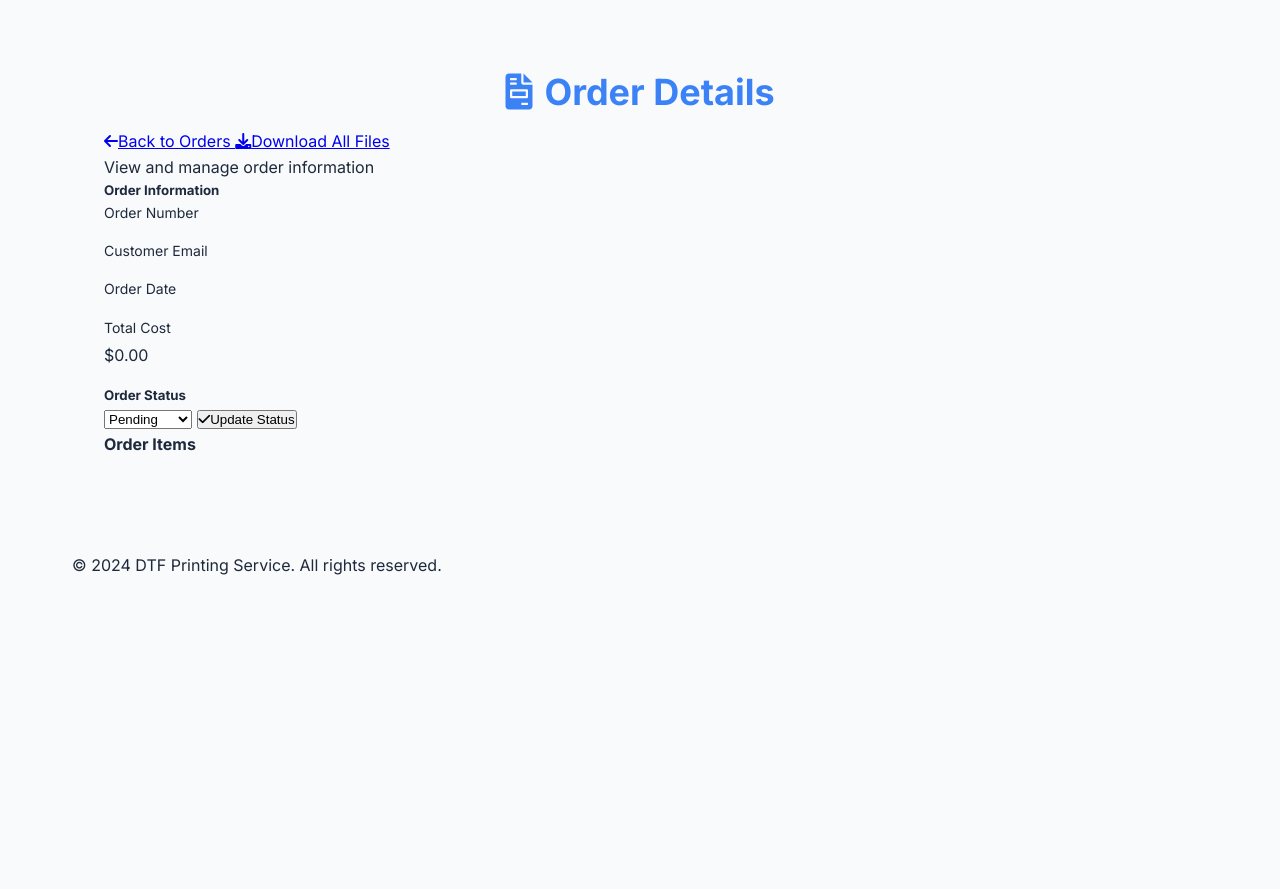
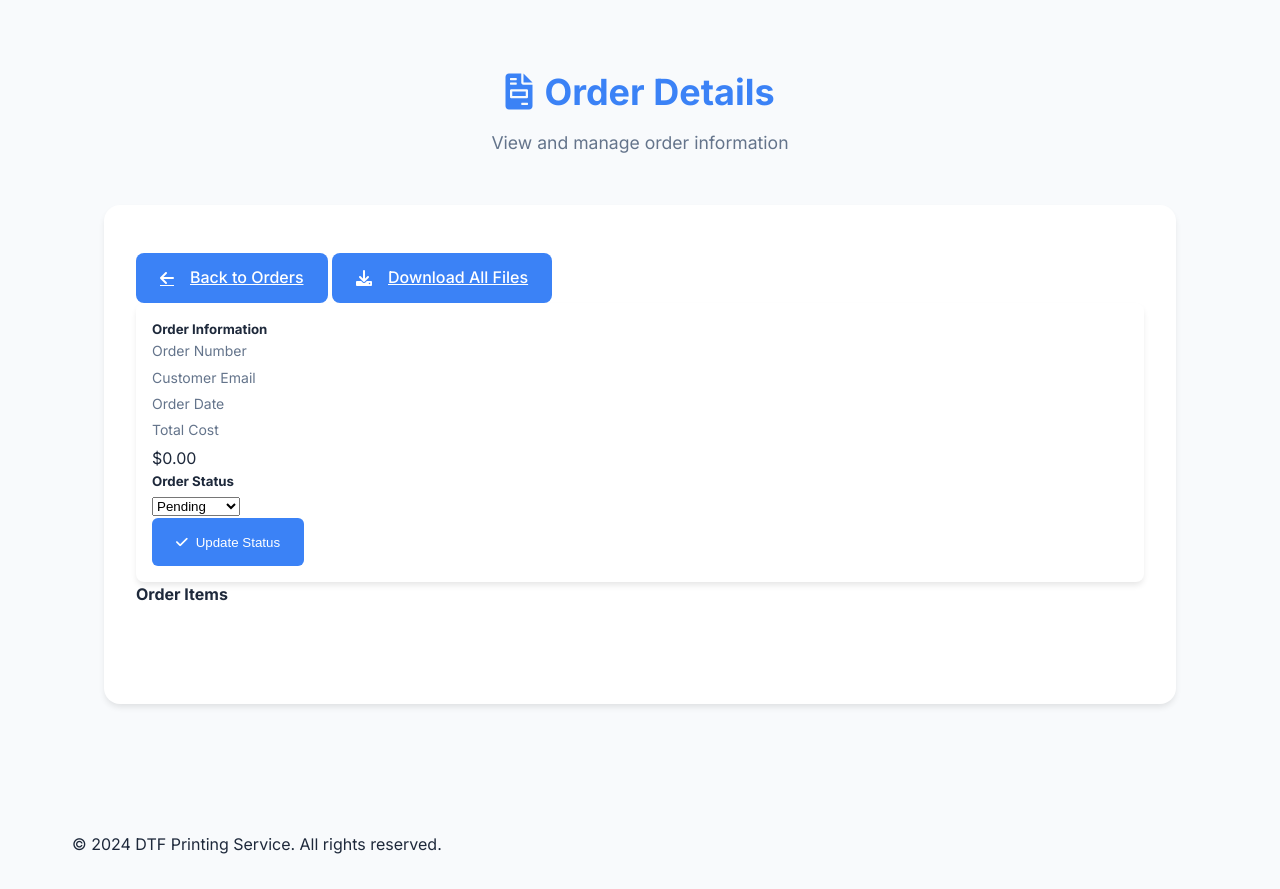
Before and after one commit to christopheraaronhogg/arkansasdtfprints, a Flask app: template templates/order_detail.html in a window 1280 px wide. Shown: the part 90-979 px from the top of the page. Before the commit the page ends 665 px from the top, so only its background shows below. Run offline with Flask 3, Linux system fonts and the light colour scheme; the template is opened without the code that fills it, so the values that code supplies are empty.

Commit message:
Agent query: Does the admin page and order details page now match the styling of the main page?
Refactor admin page styling:  Updated admin and order detail page layouts for improved visual consistency.

Screenshot: https://storage.googleapis.com/screenshot-production-us-central1/3c1f7986-530f-4f55-b07c-daee11d04c26/4dd8cdad-a0e5-4044-870b-662a6b139c19.jpg

```diff
--- a/templates/order_detail.html
+++ b/templates/order_detail.html
@@ -1,70 +1,57 @@
 {% extends "base.html" %}
 
 {% block content %}
-<div class="container py-4">
-    <div class="admin-header mb-4">
-        <div class="d-flex justify-content-between align-items-center">
-            <h1 class="display-5 fw-bold text-primary">
-                <i class="fas fa-file-invoice me-3"></i>Order Details
-            </h1>
-            <div class="btn-group">
-                <a href="{{ url_for('admin') }}" class="btn btn-outline-primary">
+<div class="container">
+    <header>
+        <h1><i class="fas fa-file-invoice me-3"></i>Order Details</h1>
+        <p class="subtitle">View and manage order information</p>
+    </header>
+
+    <div class="upload-section">
+        <div class="d-flex justify-content-end mb-4">
+            <a href="{{ url_for('admin') }}" class="upload-btn me-2">
                 <i class="fas fa-arrow-left me-2"></i>Back to Orders
             </a>
-                <a href="{{ url_for('download_all_images', order_id=order.id) }}" class="btn btn-primary">
+            <a href="{{ url_for('download_all_images', order_id=order.id) }}" class="upload-btn">
                 <i class="fas fa-download me-2"></i>Download All Files
             </a>
         </div>
-        </div>
-        <p class="text-muted mt-2">View and manage order information</p>
-    </div>
 
-    <div class="row g-4">
-        <div class="col-lg-8">
-            <div class="card bg-dark border-0 shadow-lg mb-4">
-                <div class="card-body">
+        <div class="size-inputs mb-4">
+            <div class="preview-content">
+                <div class="row">
+                    <div class="col-md-8">
                         <h5 class="text-primary mb-4">Order Information</h5>
-                    <div class="row g-3">
-                        <div class="col-sm-6">
-                            <div class="detail-item">
-                                <label class="text-muted">Order Number</label>
+                        <div class="d-flex flex-column gap-3">
+                            <div class="input-with-unit">
+                                <label>Order Number</label>
                                 <div class="fw-bold">{{ order.order_number }}</div>
                             </div>
-                        </div>
-                        <div class="col-sm-6">
-                            <div class="detail-item">
-                                <label class="text-muted">Customer Email</label>
+                            <div class="input-with-unit">
+                                <label>Customer Email</label>
                                 <div class="fw-bold">{{ order.email }}</div>
                             </div>
-                        </div>
-                        <div class="col-sm-6">
-                            <div class="detail-item">
-                                <label class="text-muted">Order Date</label>
+                            <div class="input-with-unit">
+                                <label>Order Date</label>
                                 <div class="fw-bold">{{ order.created_at.strftime('%B %d, %Y %I:%M %p') }}</div>
                             </div>
-                        </div>
-                        <div class="col-sm-6">
-                            <div class="detail-item">
-                                <label class="text-muted">Total Cost</label>
+                            <div class="input-with-unit">
+                                <label>Total Cost</label>
                                 <div class="fw-bold text-success">${{ "%.2f"|format(order.total_cost) }}</div>
                             </div>
                         </div>
                     </div>
-                </div>
-            </div>
-        </div>
-
-        <div class="col-lg-4">
-            <div class="card bg-dark border-0 shadow-lg mb-4">
-                <div class="card-body">
+                    <div class="col-md-4">
                         <h5 class="text-primary mb-4">Order Status</h5>
                         <form method="POST" action="{{ url_for('update_order_status', order_id=order.id) }}" class="d-flex flex-column gap-3">
-                        <select name="status" class="form-select form-select-lg mb-3">
+                            <div class="input-with-unit">
+                                <select name="status" class="form-select">
                                     <option value="pending" {% if order.status == 'pending' %}selected{% endif %}>Pending</option>
                                     <option value="processing" {% if order.status == 'processing' %}selected{% endif %}>Processing</option>
                                     <option value="completed" {% if order.status == 'completed' %}selected{% endif %}>Completed</option>
                                 </select>
-                        <button type="submit" class="btn btn-primary btn-lg w-100">
+                            </div>
+                            <button type="submit" class="submit-btn w-100">
                                 <i class="fas fa-check me-2"></i>Update Status
                             </button>
                         </form>
@@ -74,39 +61,40 @@
         </div>
 
         <h4 class="text-primary mb-4">Order Items</h4>
-    <div class="row g-4">
+        <div class="images-grid">
             {% for item in order.items %}
-        <div class="col-md-6 col-lg-4">
-            <div class="card bg-dark border-0 shadow-lg h-100">
-                <div class="card-body">
-                    <div class="image-preview mb-3">
+            <div class="size-inputs">
+                <div class="preview-content">
+                    <div class="preview-section">
                         <img src="{{ url_for('get_order_image', order_id=order.id, filename=item.file_key) }}"
-                             class="img-fluid rounded cursor-pointer"
+                             class="preview-image"
                              alt="Preview of {{ item.file_key }}"
                              onclick="showFullSizePreview(this.src)">
                     </div>
-                    <div class="details">
-                        <div class="mb-3">
-                            <small class="text-muted">Dimensions</small>
+                    <div class="controls-section">
+                        <div class="input-with-unit">
+                            <label>Dimensions</label>
                             <div class="fw-bold">{{ item.width_inches }}" × {{ item.height_inches }}"</div>
                         </div>
-                        <div class="mb-3">
-                            <small class="text-muted">Quantity</small>
+                        <div class="input-with-unit">
+                            <label>Quantity</label>
                             <div class="fw-bold">{{ item.quantity }}</div>
                         </div>
-                        <div class="mb-3">
-                            <small class="text-muted">Cost</small>
+                        <div class="input-with-unit">
+                            <label>Cost</label>
                             <div class="fw-bold text-success">${{ "%.2f"|format(item.cost) }}</div>
                         </div>
                     </div>
+                </div>
+                <div class="cost-display">
                     <a href="{{ url_for('download_order_image', order_id=order.id, filename=item.file_key) }}"
-                       class="btn btn-primary w-100">
+                       class="submit-btn w-100">
                         <i class="fas fa-download me-2"></i>Download File
                     </a>
                 </div>
             </div>
+            {% endfor %}
         </div>
-        {% endfor %}
     </div>
 </div>
 
@@ -115,37 +103,6 @@
     <span class="close-modal">&times;</span>
     <img id="modalImage" class="modal-image" src="" alt="Full size preview">
 </div>
-
-<style>
-.detail-item {
-    margin-bottom: 1rem;
-}
-.detail-item label {
-    font-size: 0.875rem;
-    margin-bottom: 0.25rem;
-    display: block;
-}
-.image-preview {
-    height: 200px;
-    display: flex;
-    align-items: center;
-    justify-content: center;
-    background: rgba(0, 0, 0, 0.1);
-    border-radius: 0.5rem;
-    overflow: hidden;
-}
-.image-preview img {
-    max-height: 100%;
-    width: auto;
-    transition: transform 0.2s;
-}
-.image-preview img:hover {
-    transform: scale(1.05);
-}
-.cursor-pointer {
-    cursor: pointer;
-}
-</style>
 
 <script>
 function showFullSizePreview(src) {
```
Also changed, not shown: templates/admin.html (+39 -80 lines), attached_assets/image_1738970420614.png (added). Lines whose indentation alone changed are shown as unchanged.
